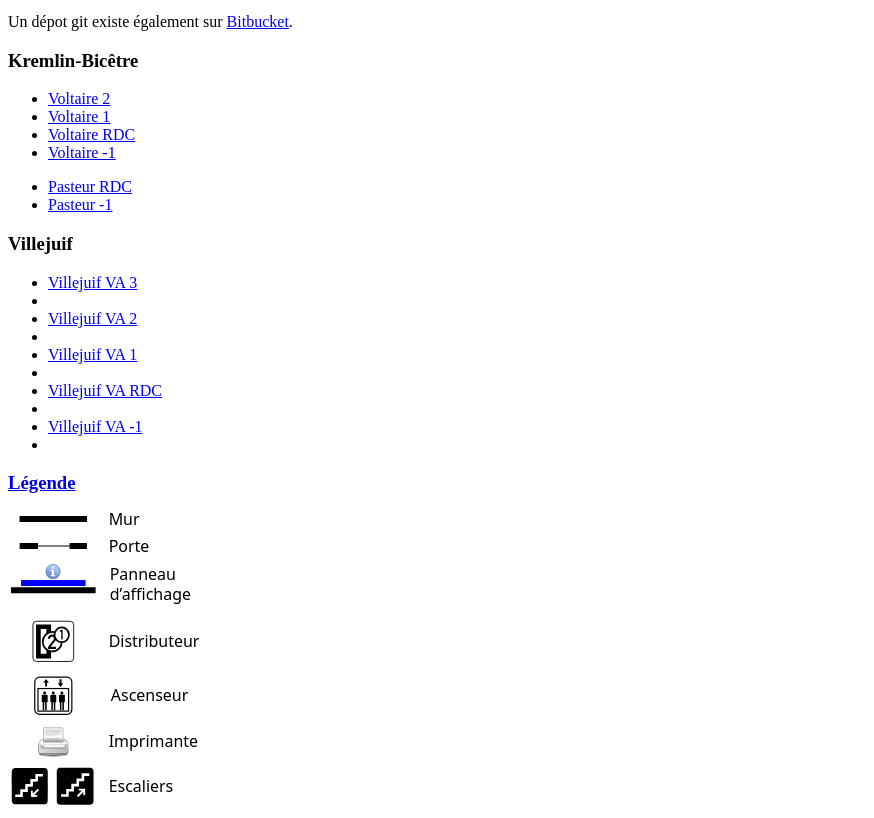
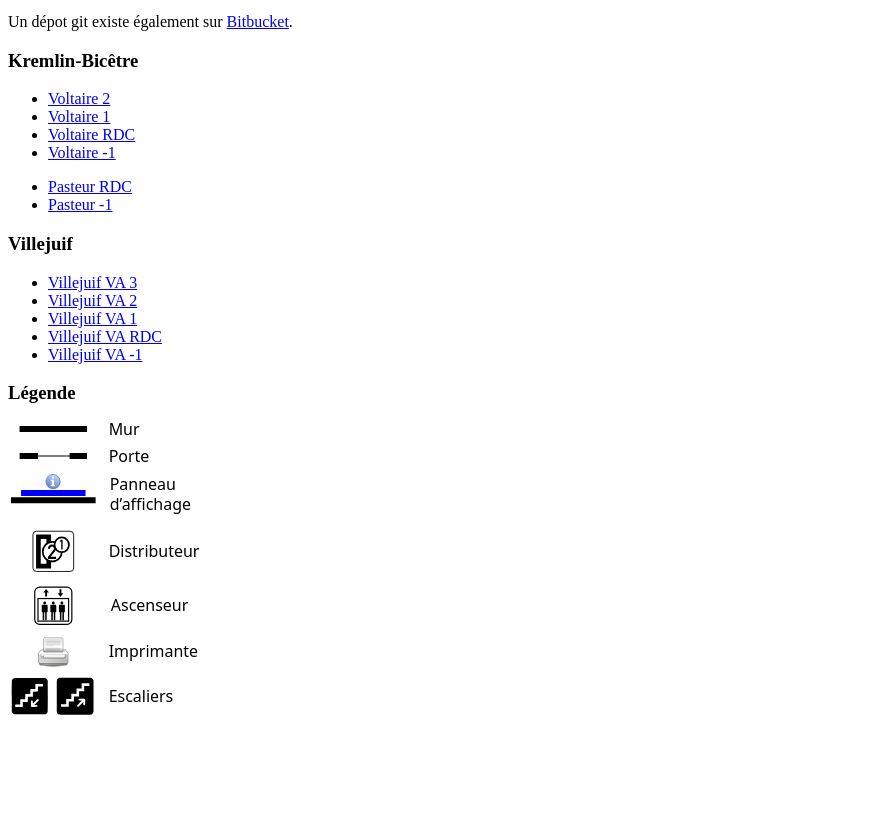
Before and after one commit to gconfs/epimap, a plain HTML site: page index.html in a window 1280 px wide. Shown: the part 101-919 px from the top of the page, without its empty margins (0-874 px from the left). After the commit the page ends 829 px from the top, so only its background shows below. Drawn offline with Linux system fonts and the light colour scheme.

Commit message:
I don’t know how to HTML.

```diff
--- a/index.html
+++ b/index.html
@@ -28,11 +28,11 @@
 
 	<h3>Villejuif</h3>
 	<ul>
-		<li><a href="map-vj-va3.svg">Villejuif VA 3<li></li>
-		<li><a href="map-vj-va2.svg">Villejuif VA 2<li></li>
-		<li><a href="map-vj-va1.svg">Villejuif VA 1<li></li>
-		<li><a href="map-vj-va0.svg">Villejuif VA RDC<li></li>
-		<li><a href="map-vj-va-1.svg">Villejuif VA -1<li></li>
+		<li><a href="map-vj-va3.svg">Villejuif VA 3</a></li>
+		<li><a href="map-vj-va2.svg">Villejuif VA 2</a></li>
+		<li><a href="map-vj-va1.svg">Villejuif VA 1</a></li>
+		<li><a href="map-vj-va0.svg">Villejuif VA RDC</a></li>
+		<li><a href="map-vj-va-1.svg">Villejuif VA -1</a></li>
 	</ul>
 
 	<h3>Légende</h3>
```
